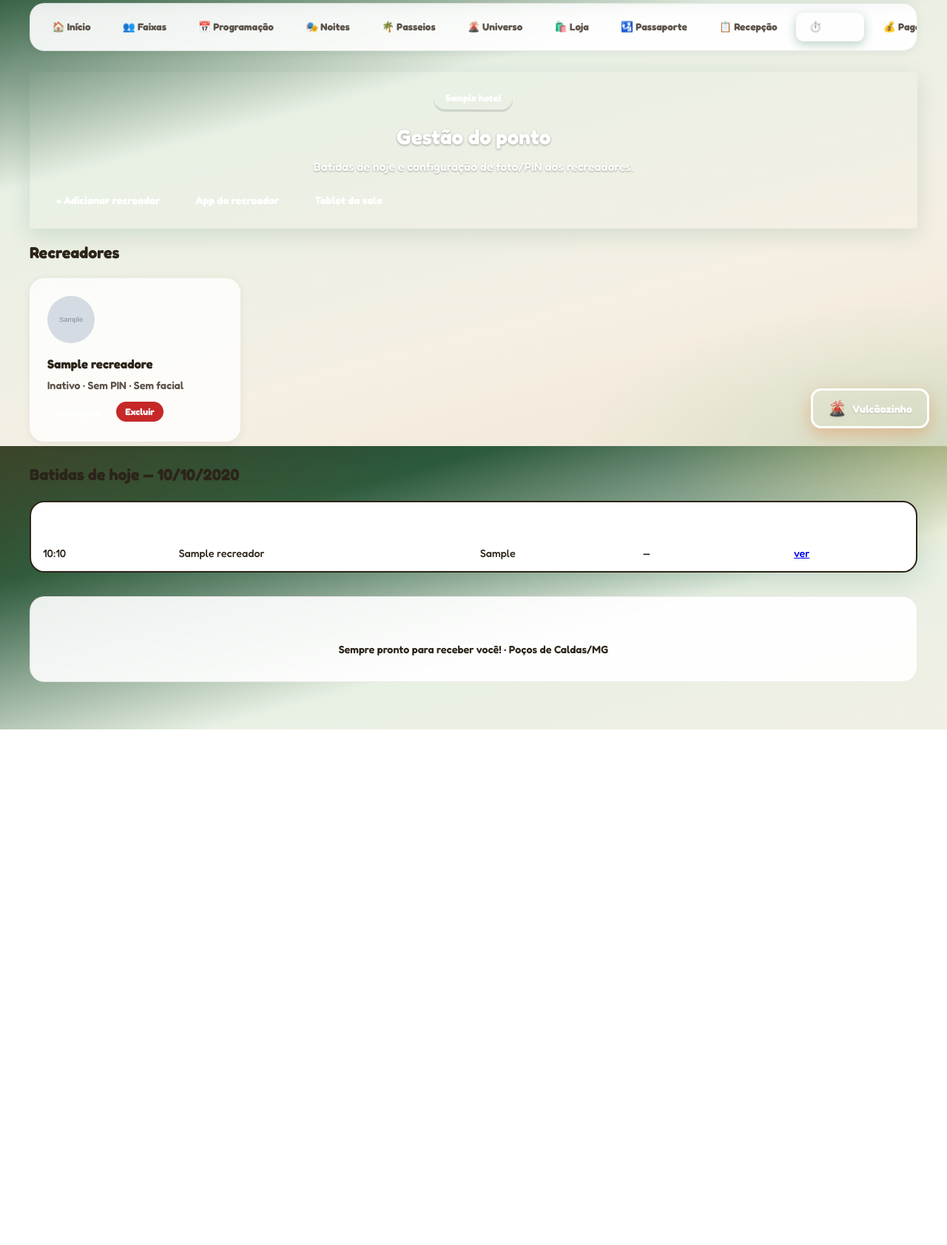
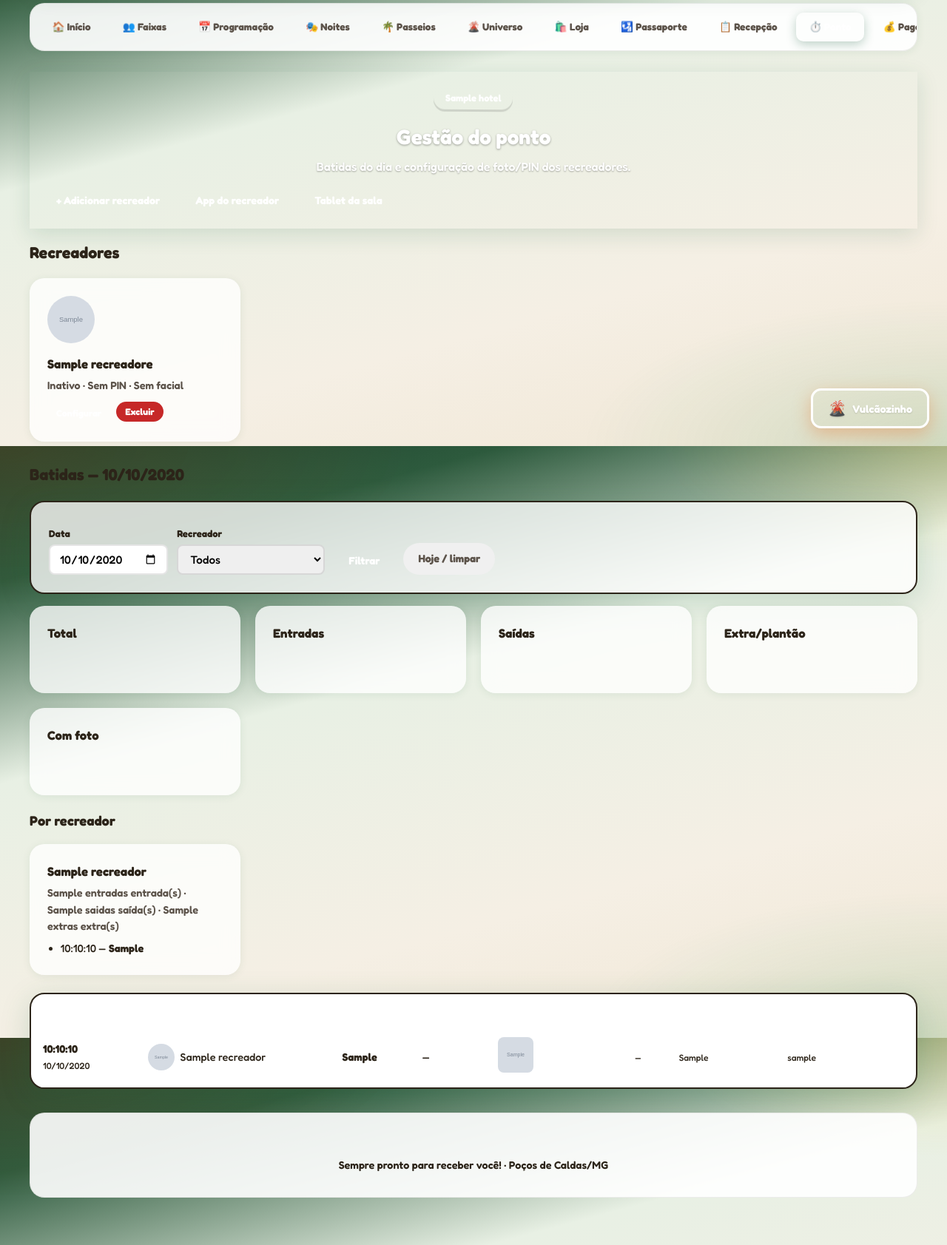
Before and after one commit to 0125mateus/universo-vulcaozinho, a Django app: template templates/ponto/gestao.html in a window 1280 px wide. Shown: the part 197-1880 px from the top of the page at 74% size. Before the commit the page ends 1183 px from the top, so only its background shows below. Run offline with Django 5.2, Linux system fonts and the light colour scheme; the template is opened without the code that fills it: most values are stand-ins (such as "Sample title", 1, 10 or a date in 2020); grey boxes marked "Sample" are stand-in pictures.

Commit message:
Show full daily punch details on ponto gestão.
Adds date/recreador filters, summary counts, per-person timeline, and complete batida columns.

Co-authored-by: Cursor <cursoragent@cursor.com>

```diff
--- a/templates/ponto/gestao.html
+++ b/templates/ponto/gestao.html
@@ -7,7 +7,7 @@
 <section class="rec-hero rec-hero-compact">
     <span class="hotel-badge">{{ hotel.nome }}</span>
     <h2>Gestão do ponto</h2>
-    <p>Batidas de hoje e configuração de foto/PIN dos recreadores.</p>
+    <p>Batidas do dia e configuração de foto/PIN dos recreadores.</p>
     <div class="rec-actions" style="justify-content:flex-start;margin-top:0.75rem;gap:0.5rem;flex-wrap:wrap;">
         <a href="{% url 'ponto_recreador_novo' %}" class="rec-btn rec-btn-primary">+ Adicionar recreador</a>
         <a href="{% url 'ponto_app_login' %}" class="rec-btn rec-btn-primary">App do recreador</a>
@@ -38,33 +38,107 @@
     {% endfor %}
 </div>
 
-<h2 class="section-title">Batidas de hoje — {{ hoje|date:"d/m/Y" }}</h2>
+<h2 class="section-title" id="batidas">Batidas — {{ dia|date:"d/m/Y" }}</h2>
+
+<form method="get" class="rec-form-card" style="margin-bottom:1rem;display:flex;flex-wrap:wrap;gap:0.75rem;align-items:end;">
+    <div class="rec-field" style="margin:0;min-width:160px;">
+        <label for="data">Data</label>
+        <input class="rec-input" type="date" name="data" id="data" value="{{ dia|date:'Y-m-d' }}">
+    </div>
+    <div class="rec-field" style="margin:0;min-width:200px;">
+        <label for="recreador">Recreador</label>
+        <select class="rec-input" name="recreador" id="recreador">
+            <option value="">Todos</option>
+            {% for r in recreadores %}
+            <option value="{{ r.pk }}" {% if recreador_filtro == r.pk|stringformat:"s" %}selected{% endif %}>{{ r.nome }}</option>
+            {% endfor %}
+        </select>
+    </div>
+    <button type="submit" class="rec-btn rec-btn-primary">Filtrar</button>
+    {% if dia != hoje or recreador_filtro %}
+    <a href="{% url 'ponto_gestao' %}#batidas" class="rec-btn rec-btn-ghost">Hoje / limpar</a>
+    {% endif %}
+</form>
+
+<div class="cards-grid" style="margin-bottom:1.25rem;">
+    <div class="card"><h3>Total</h3><p class="stat" style="font-size:1.75rem;font-weight:800;">{{ resumo.total }}</p></div>
+    <div class="card"><h3>Entradas</h3><p class="stat" style="font-size:1.75rem;font-weight:800;">{{ resumo.entradas }}</p></div>
+    <div class="card"><h3>Saídas</h3><p class="stat" style="font-size:1.75rem;font-weight:800;">{{ resumo.saidas }}</p></div>
+    <div class="card"><h3>Extra/plantão</h3><p class="stat" style="font-size:1.75rem;font-weight:800;">{{ resumo.extras }}</p></div>
+    <div class="card"><h3>Com foto</h3><p class="stat" style="font-size:1.75rem;font-weight:800;">{{ resumo.com_foto }}</p></div>
+</div>
+
+{% if por_recreador %}
+<h3 class="section-title" style="font-size:1.15rem;">Por recreador</h3>
+<div class="cards-grid" style="margin-bottom:1.5rem;">
+    {% for item in por_recreador %}
+    <div class="card">
+        <h3>{{ item.recreador.nome }}</h3>
+        <p>{{ item.entradas }} entrada(s) · {{ item.saidas }} saída(s) · {{ item.extras }} extra(s)</p>
+        <ul style="margin-top:0.5rem;padding-left:1.1rem;font-size:0.9rem;">
+            {% for b in item.batidas %}
+            <li>
+                {{ b.registrado_em|date:"H:i:s" }} —
+                <strong>{{ b.get_tipo_display }}</strong>
+                {% if b.extra_plantao %} · extra{% endif %}
+            </li>
+            {% endfor %}
+        </ul>
+    </div>
+    {% endfor %}
+</div>
+{% endif %}
+
 <div class="rec-table-wrap">
     <table class="rec-table">
         <thead>
             <tr>
-                <th>Hora</th>
+                <th>Data/hora</th>
                 <th>Recreador</th>
                 <th>Tipo</th>
                 <th>Extra</th>
-                <th>Foto</th>
+                <th>Foto auditoria</th>
+                <th>IP</th>
+                <th>Dispositivo</th>
+                <th>Registrado por</th>
             </tr>
         </thead>
         <tbody>
             {% for b in batidas %}
             <tr>
-                <td>{{ b.registrado_em|date:"H:i" }}</td>
-                <td>{{ b.recreador.nome }}</td>
-                <td>{{ b.get_tipo_display }}</td>
+                <td>
+                    <strong>{{ b.registrado_em|date:"H:i:s" }}</strong><br>
+                    <small>{{ b.registrado_em|date:"d/m/Y" }}</small>
+                </td>
+                <td>
+                    <div style="display:flex;align-items:center;gap:0.5rem;">
+                        {% if b.recreador.foto %}
+                        <img src="{{ b.recreador.foto.url }}" alt="" style="width:36px;height:36px;border-radius:50%;object-fit:cover;">
+                        {% endif %}
+                        <span>{{ b.recreador.nome }}</span>
+                    </div>
+                </td>
+                <td><strong>{{ b.get_tipo_display }}</strong></td>
                 <td>{% if b.extra_plantao %}Sim{% else %}—{% endif %}</td>
                 <td>
                     {% if b.foto_auditoria %}
-                    <a href="{{ b.foto_auditoria.url }}" target="_blank" rel="noopener">ver</a>
+                    <a href="{{ b.foto_auditoria.url }}" target="_blank" rel="noopener">
+                        <img src="{{ b.foto_auditoria.url }}" alt="auditoria" style="width:48px;height:48px;object-fit:cover;border-radius:8px;">
+                    </a>
                     {% else %}—{% endif %}
+                </td>
+                <td><small>{{ b.ip|default:"—" }}</small></td>
+                <td style="max-width:180px;">
+                    <small title="{{ b.user_agent }}">{{ b.user_agent|default:"—"|truncatechars:48 }}</small>
+                </td>
+                <td>
+                    <small>
+                        {% if b.registrado_por %}{{ b.registrado_por.get_username }}{% else %}próprio / quiosque{% endif %}
+                    </small>
                 </td>
             </tr>
             {% empty %}
-            <tr><td colspan="5" class="rec-empty">Nenhuma batida hoje.</td></tr>
+            <tr><td colspan="8" class="rec-empty">Nenhuma batida neste dia{% if recreador_filtro %} para o filtro{% endif %}.</td></tr>
             {% endfor %}
         </tbody>
     </table>
```
Also changed, not shown: core/views_ponto.py (+45 -3 lines).
